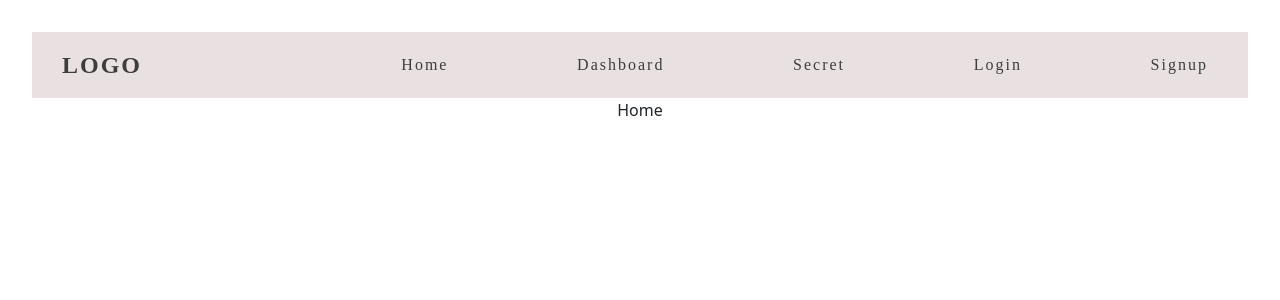
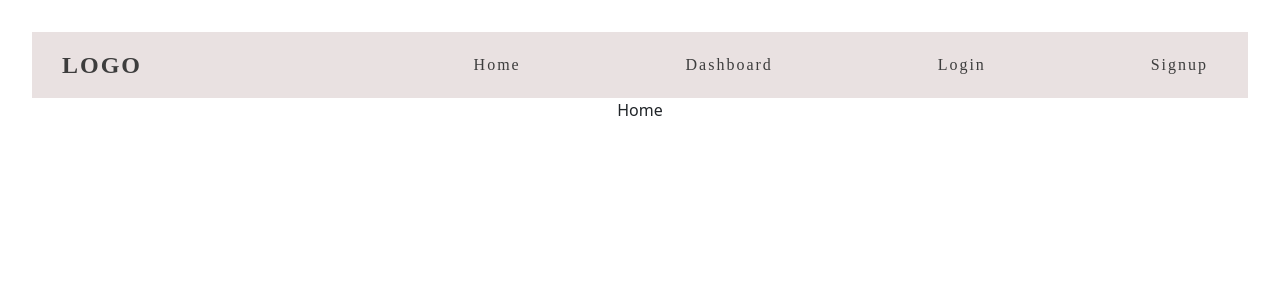
Before and after one commit to jesualujan/FrontendAvanzado_37_WEB_A, a React (Vite) app in the folder 03.ReactAuth/: page / in a window 1280 px wide. Shown: the top 300 px of the page. Built offline with nearby package versions, Linux system fonts and the light colour scheme.

Commit message:
✨ aplicamos un renderizado condicional

```diff
--- a/03.ReactAuth/src/Components/Header.jsx
+++ b/03.ReactAuth/src/Components/Header.jsx
@@ -1,7 +1,12 @@
 import './header.scss'
 import { NavLink } from 'react-router-dom'
+import { useAuthContext } from '@/Hook/useAuthContext'
 
 const Header = () => {
+
+  const {logout, isAuth} = useAuthContext();
+
+
   const linkIsActive = (isActive) => isActive ? "header__item-link header__item-link--is-active" : "header__item-link"
 
   return (
@@ -17,15 +22,27 @@ const Header = () => {
         <li className="header__list-item">
             <NavLink className={({ isActive }) => linkIsActive(isActive)} to="/dashboard">Dashboard</NavLink>
         </li>
-        <li className="header__list-item">
+        {isAuth
+         ?(
+          <>
+           <li className="header__list-item">
             <NavLink className={({ isActive }) => linkIsActive(isActive)} to="/secret">Secret</NavLink>
-        </li>
+          </li>
+          <li className="header__list-item">
+            <NavLink className="header__item-link" onClick={logout}>Logout</NavLink>
+         </li>
+          </>
+         )
+         : (
+           <>
         <li className="header__list-item">
             <NavLink className={({ isActive }) => linkIsActive(isActive)} to="/login">Login</NavLink>
         </li>
         <li className="header__list-item">
             <NavLink className={({ isActive }) => linkIsActive(isActive)} to="/signup">Signup</NavLink>
         </li>
+           </>
+         )}
       </nav>
     </div>
   )
```
